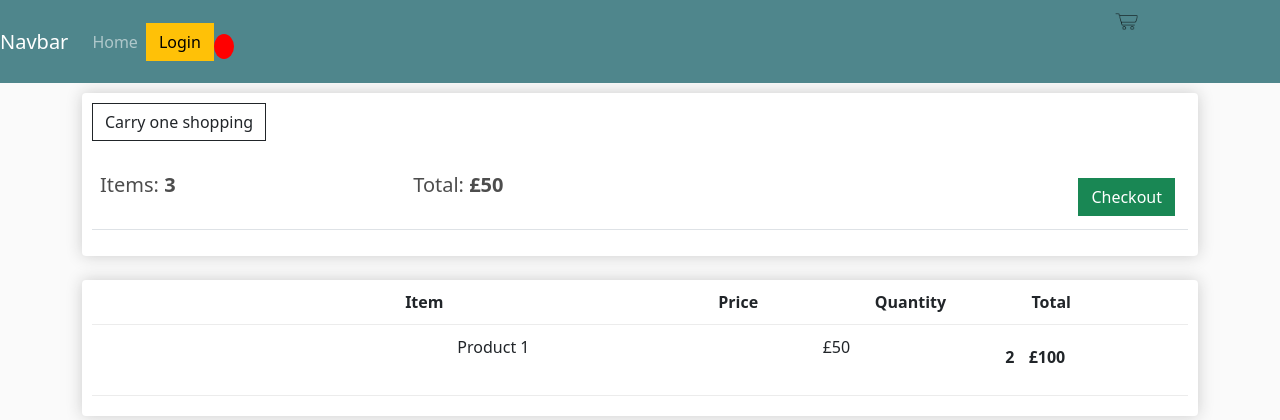
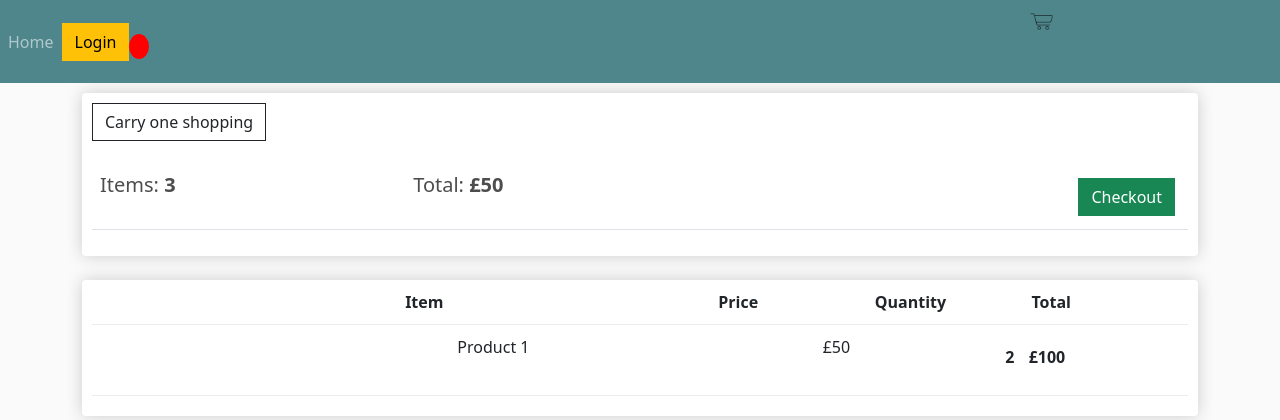
Before and after one commit to Moali97/E-commerce, a Django app: page /cart/ in a window 1280 px wide. Shown: the top 420 px of the page. Run offline with Django 3.2, Linux system fonts and the light colour scheme; lists and menus that the app fills with data are empty.

Commit message:
Removed 'navbar'

```diff
--- a/templates/main.html
+++ b/templates/main.html
@@ -12,7 +12,7 @@
     <body>
 
      <nav class="navbar navbar-expand-lg navbar-dark bg-dark">
-      <a class="navbar-brand" href="#">Navbar</a>
+     <!-- <a class="navbar-brand" href="#">Navbar</a>-->
       <button class="navbar-toggler" type="button" data-toggle="collapse" data-target="#navbarSupportedContent" aria-controls="navbarSupportedContent" aria-expanded="false" aria-label="Toggle navigation">
         <span class="navbar-toggler-icon"></span>
       </button>
@@ -30,6 +30,7 @@
 	     <a href="#"class="btn btn-warning">Login</a>
         </div>
        </div>
+
        <div>
 	     <a href="{% url 'cart' %}">
 	         <img id="cart-icon" src= "{% static 'images/cart.png'%}" alt="..." />
@@ -37,6 +38,7 @@
 	      <p id="cart-total">{{cartItems}}</p>
 
 	    </div>
+       </div>
        </nav>
 
 <div class="container">
```
